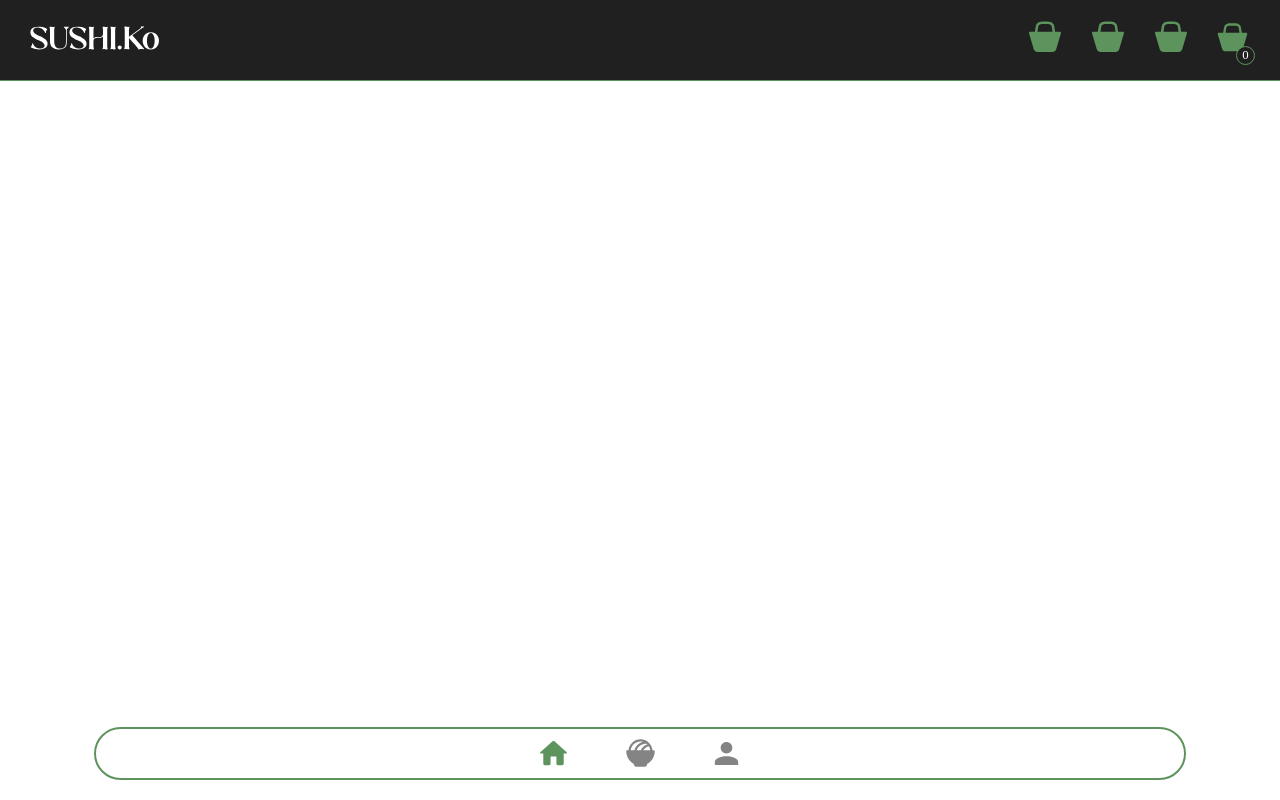
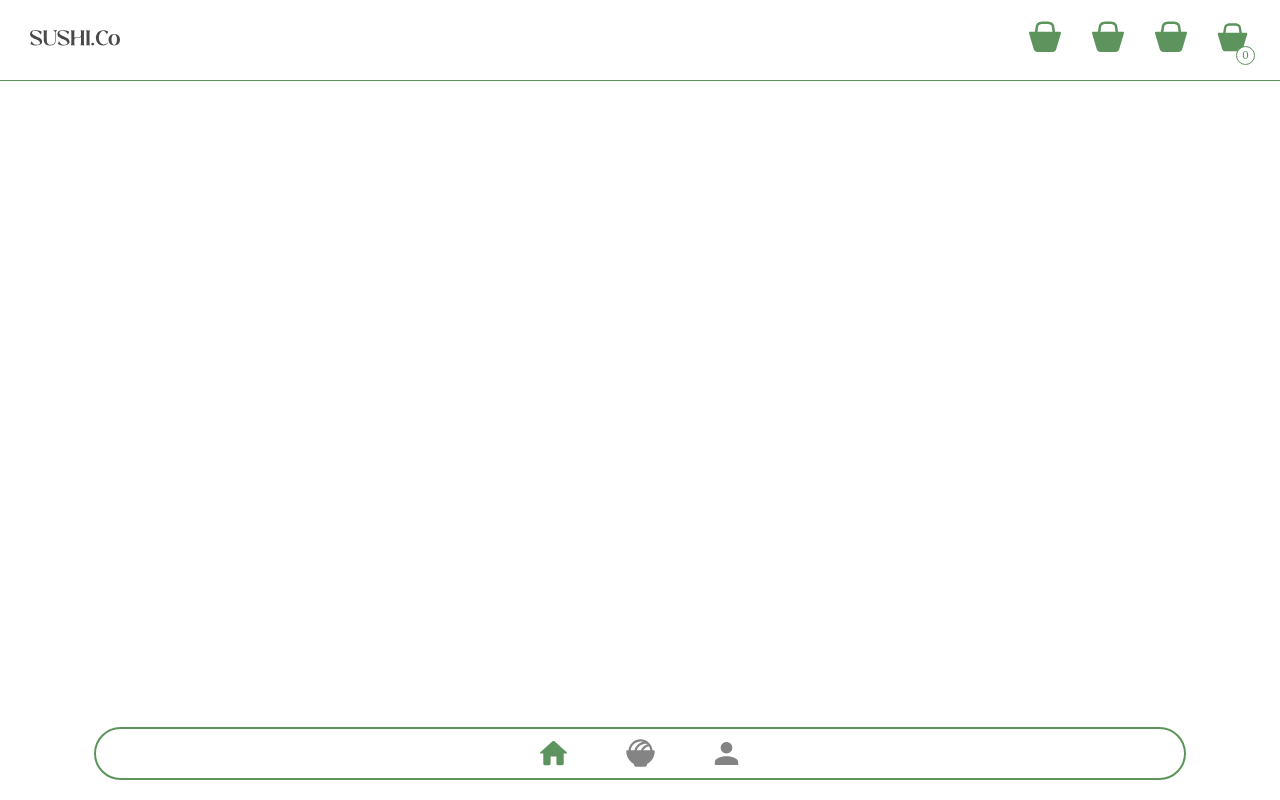
Before and after one commit to Raphi04/SAE_401, an Angular app: page /app-header in a window 1280 px wide. Built offline with nearby package versions, Linux system fonts and the light colour scheme; a web font is replaced by a local one.

Commit message:
bug header corrigé

```diff
--- a/src/app/component/header/header.component.css
+++ b/src/app/component/header/header.component.css
@@ -57,20 +57,19 @@
     align-items: center;
     justify-content: space-between;
     padding: 10px 30px;
-    background: var(--black);
+    background: var(--white);
     z-index: 32;
     border-bottom: 1px solid var(--green);
 }
 
 #navbar2 {
-    width: auto;
     display: flex;
     flex-direction: row;
     align-items: center;
-    gap: 15%;
+    gap: 25px;
 }
 
-#navbar2>div {
+#navbar2 > div {
     cursor: pointer;
 }
 
@@ -106,62 +105,3 @@
 .activeBag {
     filter: grayscale(0) !important;
 }
-
-/*header for pc*/
-#header2 {
-    position: fixed;
-    top: 0px;
-    left: 0px;
-    width: calc(100% - 60px);
-    height: 60px;
-    display: flex;
-    align-items: center;
-    justify-content: space-between;
-    padding: 10px 30px;
-    background: var(--black);
-    z-index: 32;
-    border-bottom: 1px solid var(--green);
-}
-
-#navbar2 {
-    display: flex;
-    flex-direction: row;
-    align-items: center;
-    gap: 25px;
-}
-
-#navbar2>div {
-    cursor: pointer;
-}
-
-#header2 > div > img {
-    width: 60%;
-}
-
-#header2 > #navbar2 > div {
-    position: relative;
-}
-
-#header2 > #navbar2 > div > #_bag {
-    width: 35px;
-}
-
-#header2 > #navbar2 > div > #bagTotalCount {
-    position: absolute;
-    bottom: -5px; /* Adjust the positioning as needed */
-    right: -5px;
-    border-radius: 100%;
-    width: 17px;
-    height: 17px;
-    font-size: 0.8rem;
-    background-color: var(--black);
-    color: var(--white);
-    border: 1px solid var(--green);
-    display: flex;
-    justify-content: center;
-    align-items: center;
-
-}
-#TEST{
-    position: relative;
-}
--- a/src/app/component/header/header.component.html
+++ b/src/app/component/header/header.component.html
@@ -10,7 +10,7 @@
 
 <header id="header2" *ngIf="showHeader">
     <div>
-        <img src="/assets/ressource/sushiKoWhite.svg" id="appTitle">
+        <img src="/assets/ressource/SushiCoBlack.svg" id="appTitle">
     </div>
     <div id="navbar2">
         <div routerLink="/app-bag">
```
